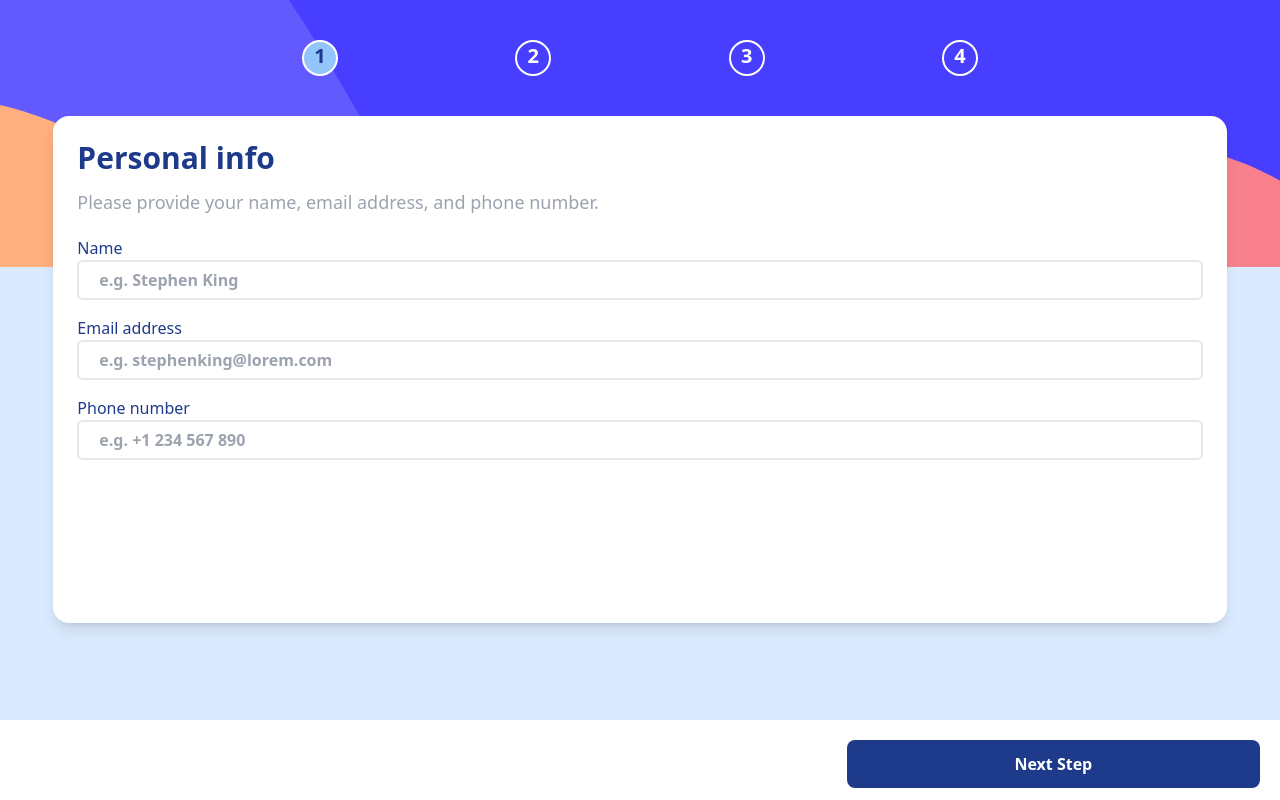
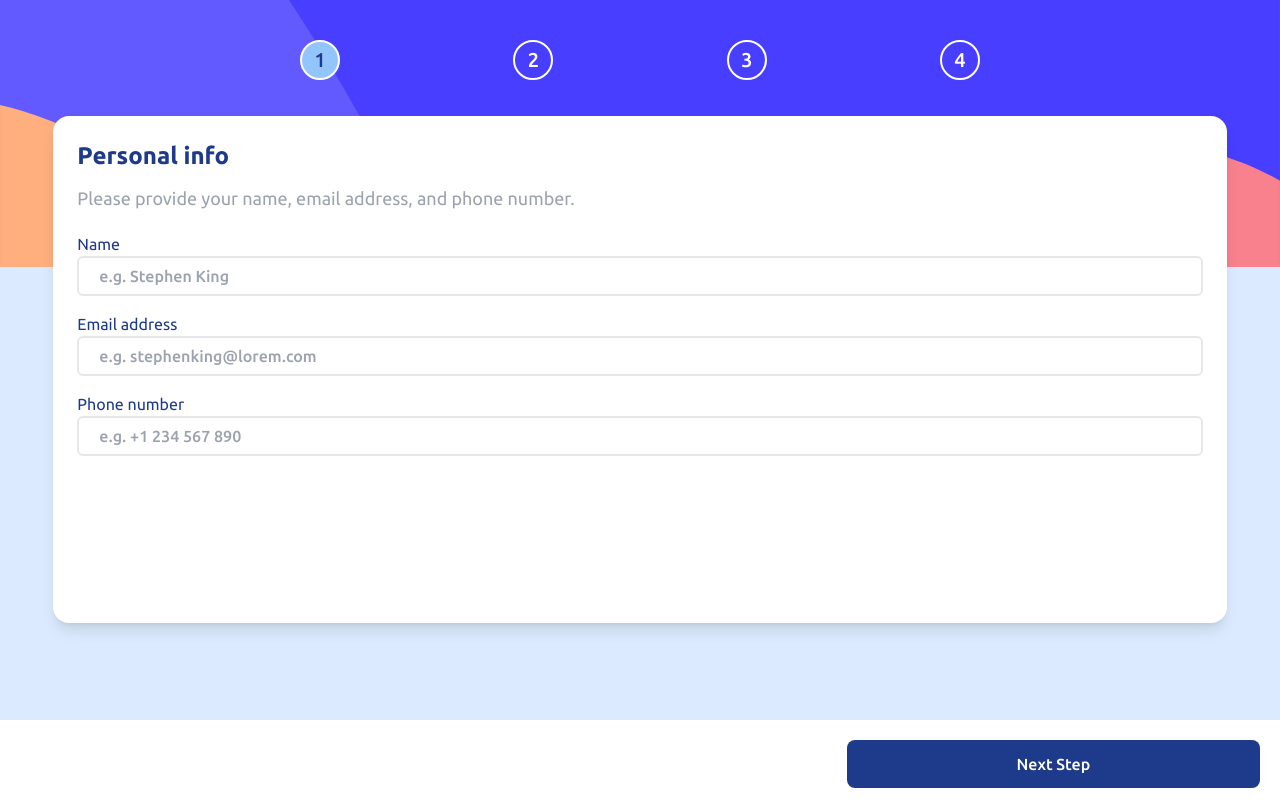
Before and after one commit to diopmorfall/multistep-form, a React (Create React App) app: page / in a window 1280 px wide. Built offline with nearby package versions, Linux system fonts and the light colour scheme.

Commit message:
Ubuntu font added

```diff
--- a/public/index.html
+++ b/public/index.html
@@ -3,6 +3,7 @@
     <head>
         <meta charset="utf-8" />
         <link rel="icon" href="./favicon-32x32.png" />
+        <link href="https://fonts.googleapis.com/css2?family=Ubuntu:wght@400;500;700&display=swap" rel="stylesheet">
         <meta name="viewport" content="width=device-width, initial-scale=1" />
         <meta name="theme-color" content="#000000" />
         <meta
--- a/src/components/CheckoutPage/CheckoutPage.module.css
+++ b/src/components/CheckoutPage/CheckoutPage.module.css
@@ -3,7 +3,7 @@
 }
 
 .checkout{
-    @apply h-3/4 flex flex-col items-center p-7;
+    @apply h-3/4 flex flex-col items-center p-6;
 }
 
 .checkout img{
@@ -19,9 +19,9 @@
 }
 
 .attribution{
-    @apply absolute bottom-0 px-5 text-xs text-center italic;
+    @apply absolute bottom-0 px-5 text-xs text-center font-medium italic;
 }
 
 .attribution a{
-    @apply font-medium;
+    @apply font-bold;
 }
--- a/src/components/FinishUpPage/FinishUpPage.module.css
+++ b/src/components/FinishUpPage/FinishUpPage.module.css
@@ -12,7 +12,7 @@
 }
 
 .purchases-header h5{
-    @apply font-bold text-blue-900 capitalize;
+    @apply font-medium text-blue-900 capitalize;
 }
 
 .change-purchases {
@@ -36,11 +36,11 @@
 }
 
 .purchased-add-on span:last-of-type{
-    @apply font-semibold text-blue-900;
+    @apply font-medium text-blue-900;
 }
 
 .total-container{
-    @apply mt-5 px-1 flex flex-row justify-between;
+    @apply mt-5 px-3 flex flex-row justify-between;
 }
 
 .total-container span:first-of-type{
--- a/src/components/NavigationButtons/NavigationButtons.module.css
+++ b/src/components/NavigationButtons/NavigationButtons.module.css
@@ -1,5 +1,5 @@
 footer{
-    @apply w-full absolute bottom-0 flex h-20 flex-row justify-between bg-white p-5;
+    @apply w-full absolute bottom-0 flex h-20 flex-row justify-between bg-white p-5 font-medium;
 }
 
 .hidden-prev-btn{
@@ -7,11 +7,11 @@ footer{
 }
 
 .prev-btn{
-    @apply font-semibold text-gray-400;
+    @apply text-gray-400;
 }
 
 footer button:last-of-type{
-    @apply h-12 w-1/3 rounded-lg font-semibold text-white;
+    @apply h-12 w-1/3 rounded-lg text-white;
 }
 
 .next-btn{
--- a/src/components/PersonalFormPage/PersonalFormPage.module.css
+++ b/src/components/PersonalFormPage/PersonalFormPage.module.css
@@ -15,9 +15,9 @@ label {
 }
 
 input {
-    @apply col-span-2 h-10 px-5 rounded-md border-2 font-semibold text-blue-800;
+    @apply col-span-2 h-10 px-5 rounded-md border-2 font-medium text-blue-800;
 }
 
 small {
-    @apply font-semibold text-red-400;
+    @apply font-bold text-red-400;
 }
--- a/src/components/PickAddOnsPage/PickAddOnsPage.module.css
+++ b/src/components/PickAddOnsPage/PickAddOnsPage.module.css
@@ -28,7 +28,7 @@
 }
 
 .add-on-name{
-    @apply font-semibold text-blue-900;
+    @apply font-medium text-blue-900;
 }
 
 .add-on-desc {
@@ -36,5 +36,5 @@
 }
 
 .add-on-price {
-    @apply text-sm text-left font-semibold text-purple-800;
+    @apply text-sm text-left font-medium text-purple-800;
 }
--- a/src/components/SelectPlanPage/SelectPlanPage.module.css
+++ b/src/components/SelectPlanPage/SelectPlanPage.module.css
@@ -27,11 +27,11 @@
 }
 
 .plan-title {
-    @apply text-lg font-semibold text-blue-900 first-letter:capitalize;
+    @apply text-lg font-medium text-blue-900 first-letter:capitalize;
 }
 
 .plan-price {
-    @apply font-semibold text-gray-400;
+    @apply font-medium text-gray-400;
 }
 
 .plan p{
@@ -39,7 +39,7 @@
 }
 
 .recurrence-setter{
-    @apply flex flex-row justify-around rounded-md bg-purple-100 p-2;
+    @apply h-12 flex flex-row justify-around items-center rounded-md bg-purple-100 p-2;
 }
 
 .recurrence-setter-positioning{
@@ -47,15 +47,15 @@
 }
 
 .selected{
-    @apply text-lg font-semibold text-blue-900;
+    @apply font-medium text-blue-900;
 }
 
 .not-selected{
-    @apply text-lg font-semibold text-gray-500;
+    @apply font-medium text-gray-500;
 }
 
 .toggle-container{
-    @apply flex w-16 cursor-pointer items-center  rounded-full bg-blue-900 p-1.5;
+    @apply flex w-12 h-2/3 cursor-pointer items-center rounded-full bg-blue-900 p-1.5;
 }
 
 .monthly{
@@ -67,5 +67,5 @@
 }
 
 .toggle{
-    @apply h-4 w-4 rounded-full bg-white;
+    @apply h-3.5 w-3.5 rounded-full bg-white;
 }
--- a/src/components/StepsBar/StepsBar.module.css
+++ b/src/components/StepsBar/StepsBar.module.css
@@ -13,7 +13,7 @@ nav {
 
 
 .ul li {
-    @apply h-9 w-9 rounded-full border-2 border-white text-center text-xl text-white font-semibold;
+    @apply flex items-center justify-center h-10 w-10 rounded-full border-2 border-white text-xl text-white font-medium;
 }
 
 .current-page-li{
--- a/src/index.css
+++ b/src/index.css
@@ -12,6 +12,7 @@
 #root{
     @apply relative mx-auto flex flex-col justify-between bg-blue-100 py-5;
     height: 100vh;
+    font-family: 'Ubuntu', sans-serif;
 }
 
 section{
@@ -19,7 +20,7 @@ section{
 }
 
 section h1{
-    @apply text-3xl font-bold text-blue-900;
+    @apply text-2xl font-bold text-blue-900;
 }
 
 section h3{
```
